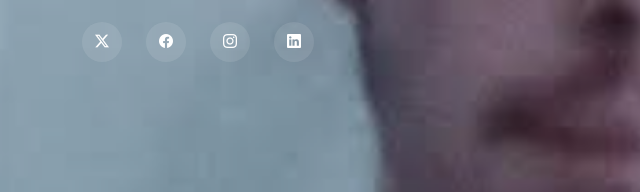
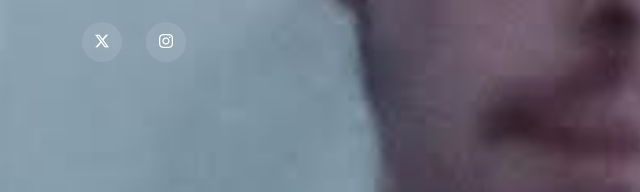
Before and after one commit to lrecasens6/lrecasens6.github.io, a plain HTML site: page index.html in a window 1280 px wide. Shown: the part 431-623 px from the top of the page, 0-640 px from the left. Drawn offline with Linux system fonts and the light colour scheme.

Commit message:
Update index.html

```diff
--- a/index.html
+++ b/index.html
@@ -77,9 +77,7 @@
           Informático">Informático</span><span class="typed-cursor typed-cursor--blink"></span></p>
         <div class="social-links">
           <a href="#"><i class="bi bi-twitter-x"></i></a>
-          <a href="#"><i class="bi bi-facebook"></i></a>
           <a href="#"><i class="bi bi-instagram"></i></a>
-          <a href="#"><i class="bi bi-linkedin"></i></a>
         </div>
       </div>
 
```
